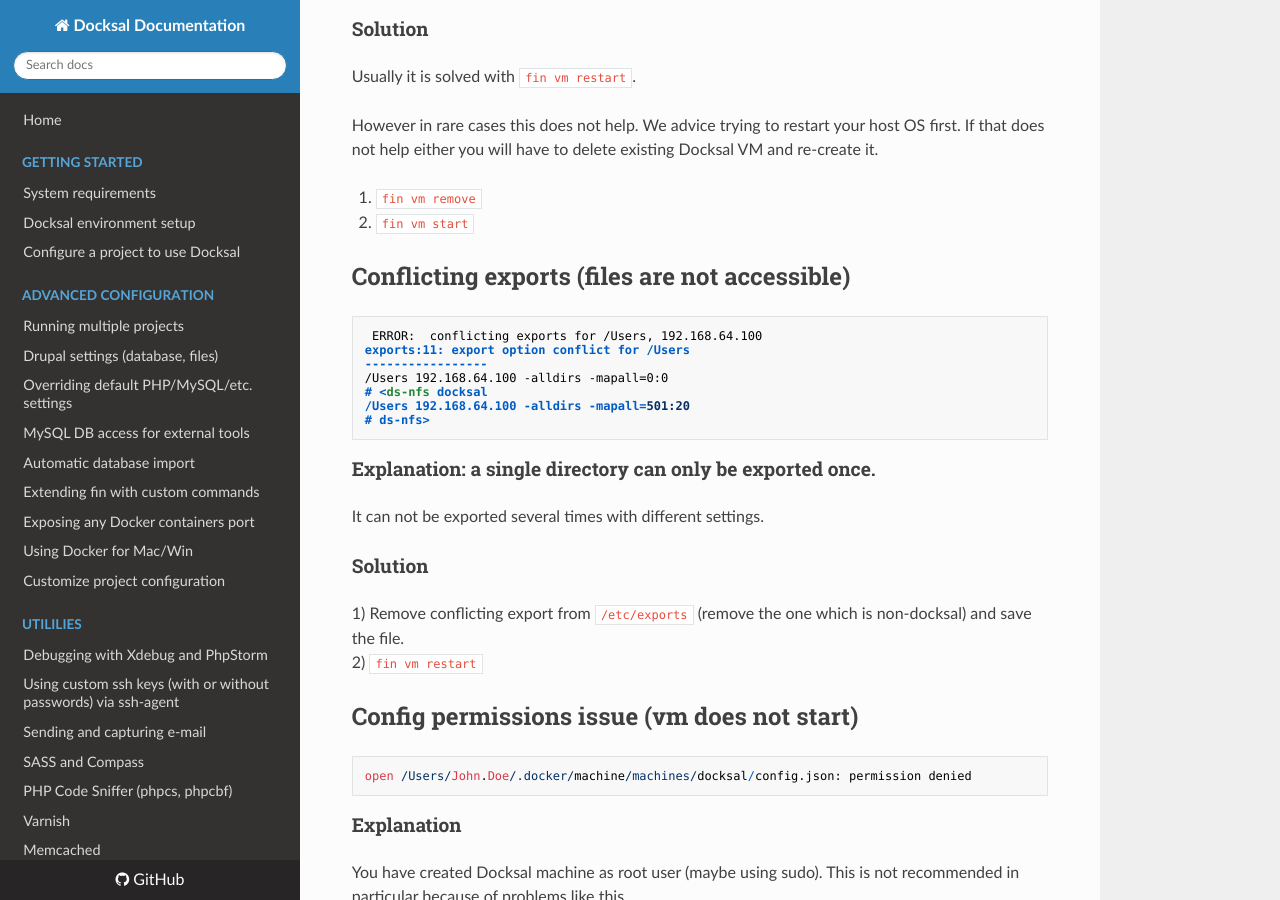
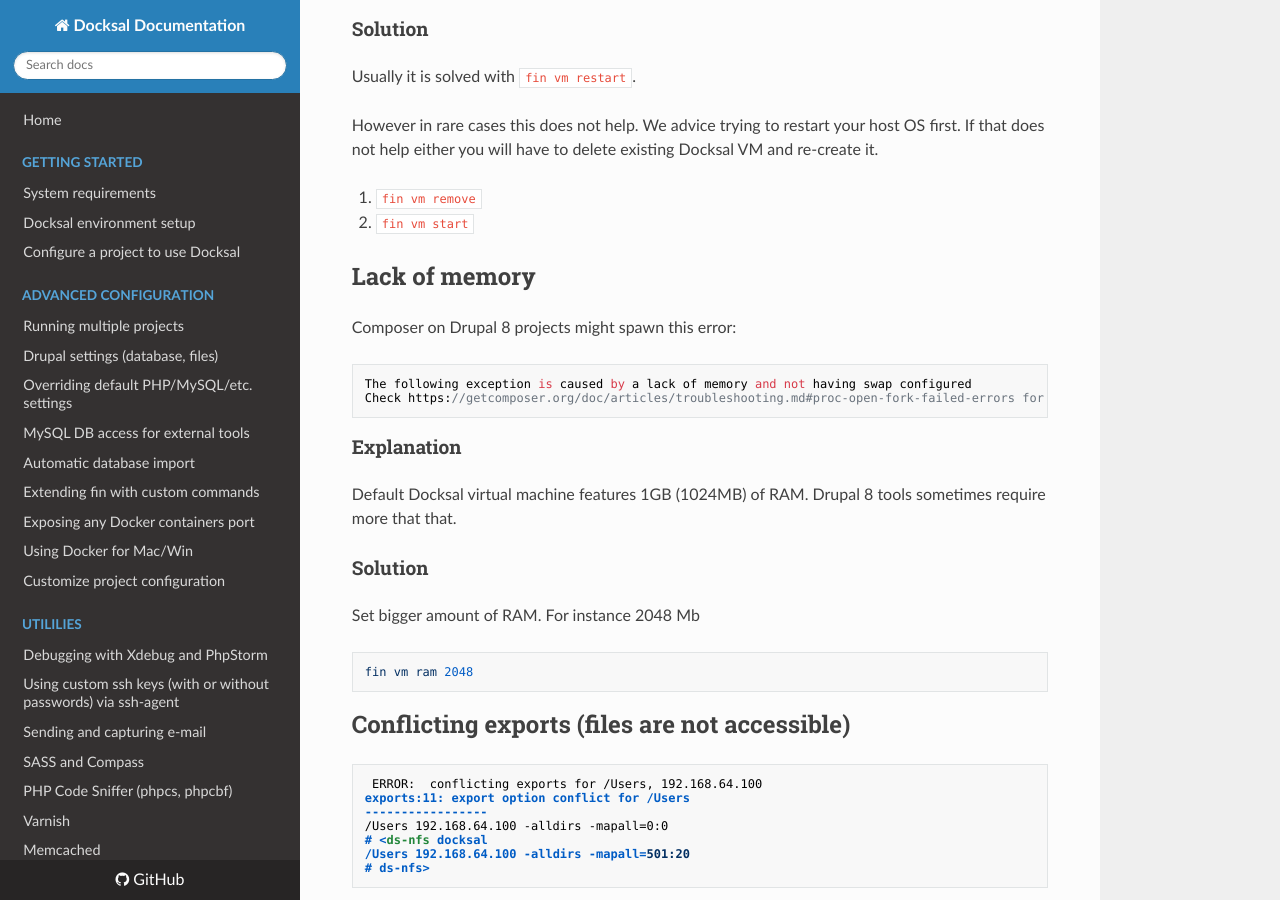
Before and after one commit to docksal/docksal, an MkDocs documentation site: the page built from docs/troubleshooting.md, in a window 1280 px wide and 900 px high, scrolled down 542 px. Built offline with MkDocs 1.6.1, drawn with Linux system fonts in a browser that asks for light colours; nearby versions of some CDN libraries; old or Windows-style settings are respelled for this version of MkDocs.

Commit message:
Update troubleshooting.md

````diff
--- a/docs/troubleshooting.md
+++ b/docs/troubleshooting.md
@@ -27,6 +27,27 @@ If that does not help either you will have to delete existing Docksal VM and re-
 
 1. `fin vm remove`
 2. `fin vm start`
+
+
+## Lack of memory
+
+Composer on Drupal 8 projects might spawn this error:
+
+```
+The following exception is caused by a lack of memory and not having swap configured
+Check https://getcomposer.org/doc/articles/troubleshooting.md#proc-open-fork-failed-errors for details
+```
+
+#### Explanation
+
+Default Docksal virtual machine features 1GB (1024MB) of RAM. Drupal 8 tools sometimes require more that that.
+
+#### Solution
+
+Set bigger amount of RAM. For instance 2048 Mb
+```
+fin vm ram 2048
+```
 
 
 ## Conflicting exports (files are not accessible)
````
